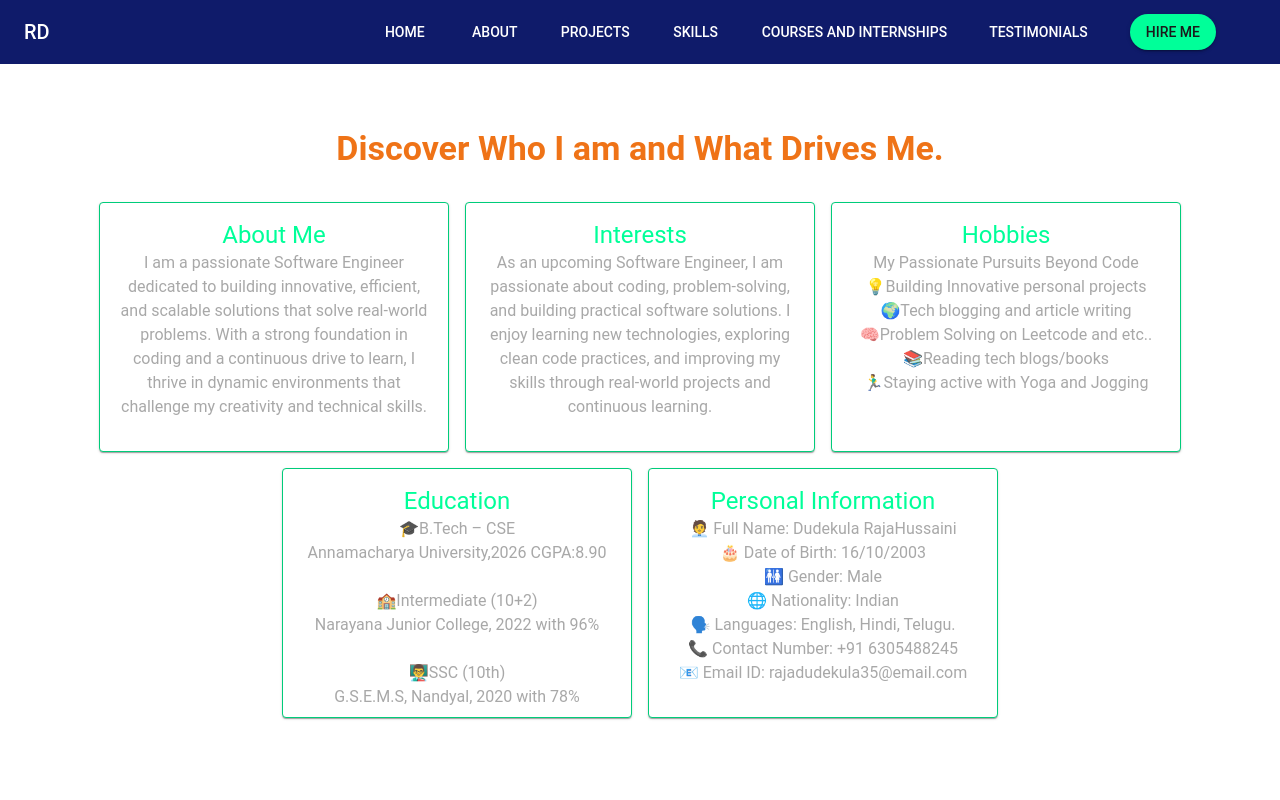
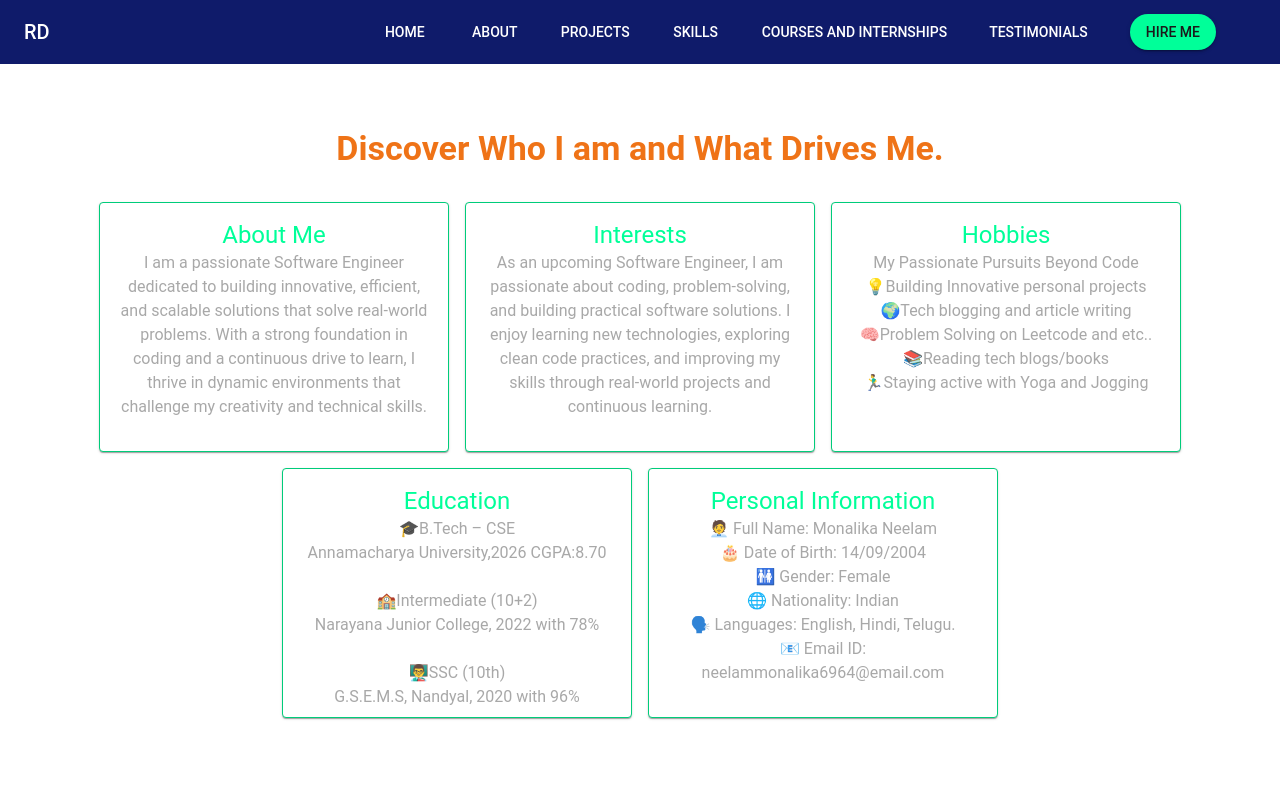
Before and after one commit to Monalika42/My-Portfolio, a React (Create React App) app: page /about in a window 1280 px wide. Shown: the top 800 px of the page. Built offline with nearby package versions, Linux system fonts and the light colour scheme; some icons are missing.

Commit message:
Update About.js

```diff
--- a/src/components/About.js
+++ b/src/components/About.js
@@ -51,24 +51,23 @@ const About = () => {
             title: 'Education',
             content:
             `🎓B.Tech – CSE
-            Annamacharya University,2026 CGPA:8.90
+            Annamacharya University,2026 CGPA:8.70
 
             🏫Intermediate (10+2)
-            Narayana Junior College, 2022 with 96%
+            Narayana Junior College, 2022 with 78%
 
             👨‍🏫SSC (10th)
-            G.S.E.M.S, Nandyal, 2020 with 78%`
+            G.S.E.M.S, Nandyal, 2020 with 96%`
           },
           {
             title: 'Personal Information',
             content:
-            ` 🧑‍💼 Full Name: Dudekula RajaHussaini
-              🎂 Date of Birth: 16/10/2003
-              🚻 Gender: Male
+            ` 🧑‍💼 Full Name: Monalika Neelam
+              🎂 Date of Birth: 14/09/2004
+              🚻 Gender: Female
               🌐 Nationality: Indian
               🗣️ Languages: English, Hindi, Telugu.
-              📞 Contact Number: +91 6305488245
-              📧 Email ID: rajadudekula35@email.com`,
+              📧 Email ID: neelammonalika6964@email.com`,
           },
         ].map((item, index) => (
 
```
